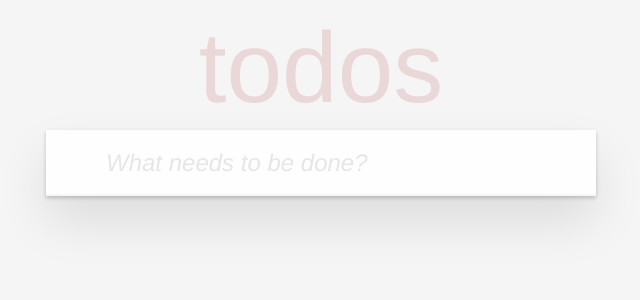
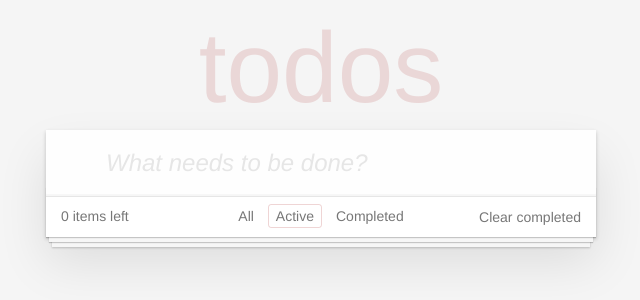
Before and after one commit to ssajous/todo-mvvm-example, a React (Create React App) app: page / in a window 1280 px wide. Shown: the top 300 px of the page, without its empty margins (319-959 px from the left). Built offline with nearby package versions, Linux system fonts and the light colour scheme.

Commit message:
demo working

```diff
--- a/package.json
+++ b/package.json
@@ -6,9 +6,12 @@
     "@testing-library/jest-dom": "^5.11.4",
     "@testing-library/react": "^11.1.0",
     "@testing-library/user-event": "^12.1.10",
+    "mobx": "^6.3.3",
+    "mobx-react": "^7.2.0",
     "react": "^17.0.2",
     "react-dom": "^17.0.2",
     "react-scripts": "4.0.3",
+    "uuid": "^8.3.2",
     "web-vitals": "^1.0.1"
   },
   "scripts": {
--- a/src/App.css
+++ /dev/null
@@ -1,38 +0,0 @@
-.App {
-  text-align: center;
-}
-
-.App-logo {
-  height: 40vmin;
-  pointer-events: none;
-}
-
-@media (prefers-reduced-motion: no-preference) {
-  .App-logo {
-    animation: App-logo-spin infinite 20s linear;
-  }
-}
-
-.App-header {
-  background-color: #282c34;
-  min-height: 100vh;
-  display: flex;
-  flex-direction: column;
-  align-items: center;
-  justify-content: center;
-  font-size: calc(10px + 2vmin);
-  color: white;
-}
-
-.App-link {
-  color: #61dafb;
-}
-
-@keyframes App-logo-spin {
-  from {
-    transform: rotate(0deg);
-  }
-  to {
-    transform: rotate(360deg);
-  }
-}
--- a/src/App.js
+++ b/src/App.js
@@ -1,17 +1,16 @@
-import logo from './logo.svg';
-import './App.css';
+import TodoFooter from './Todo/TodoFooter';
+import TodoInput from './Todo/TodoInput';
+import TodoItems from './Todo/TodoItems';
+import TodoListViewModel from './Todo/TodoListViewModel';
 
 function App() {
+  const todoModel = new TodoListViewModel();
+
   return (
     <div className="App">
-      <header className="header">
-        <h1>todos</h1>
-        <input
-          className="new-todo"
-          placeholder="What needs to be done?"
-        />
-
-      </header>
+      <TodoInput model={todoModel}></TodoInput>
+      <TodoItems model={todoModel}></TodoItems>
+      <TodoFooter model={todoModel}></TodoFooter>
     </div>
   );
 }
--- /dev/null
+++ b/src/Todo/TodoFooter.jsx
@@ -0,0 +1,25 @@
+import { observer } from 'mobx-react'
+import { TodoType } from './TodoListViewModel'
+
+
+const TodoFooter = observer((props) => {
+    const { model } = props;
+
+    const getClass = (filter) => model.filter === filter ? "selected" : ""
+
+    return (
+        <footer className="footer">
+            <span className="todo-count">
+                <strong>{model.activeTodos.length}</strong>
+                <span> items left</span>
+            </span>
+            <ul className="filters">
+                <li ><a href="/#" className={getClass(TodoType.ALL)} onClick={() => model.setFilterType(TodoType.ALL)}>All</a></li>
+                <li><a href="/#/active" className={getClass(TodoType.ACTIVE)} onClick={() => model.setFilterType(TodoType.ACTIVE)}>Active</a></li>
+                <li><a href="/#/complete" className={getClass(TodoType.COMPLETED)} onClick={() => model.setFilterType(TodoType.COMPLETED)}>Completed</a></li>
+            </ul>
+            <button className="clear-completed" onClick={model.clearCompleted}>Clear completed</button></footer>
+    )
+})
+
+export default TodoFooter
--- /dev/null
+++ b/src/Todo/TodoInput.jsx
@@ -0,0 +1,30 @@
+import { observer } from 'mobx-react';
+
+const TodoInput = observer((props) => {
+    const { model } = props;
+
+    const handleInputChange = (event) => {
+        model.updateCurrentTodo(event.target.value);
+    }
+
+    const handleSubmit = (event) => {
+        event.preventDefault();
+        model.addTodoItem();
+    }
+
+    return (
+        <header className="header">
+            <h1>todos</h1>
+            <form onSubmit={handleSubmit}>
+                <input
+                    className="new-todo"
+                    placeholder="What needs to be done?"
+                    value={model.currentTodo}
+                    onChange={handleInputChange}
+                />
+            </form>
+      </header>
+    )
+})
+
+export default TodoInput;
--- /dev/null
+++ b/src/Todo/TodoItem.jsx
@@ -0,0 +1,25 @@
+import { observer } from 'mobx-react';
+
+const TodoItem = observer((props) => {
+    const { model } = props;
+
+    const handleToggle = (event) => {
+        model.setStatus(event.target.checked);
+    }
+
+    return (
+        <>
+            <div className="view">
+                <input className="toggle"
+                    type="checkbox"
+                    checked={model.complete}
+                    onChange={handleToggle}></input>
+                <label>{model.value}</label>
+                <button className="destroy"></button>
+            </div>
+            {/* <input className="edit" value={item.value}></input> */}
+        </>
+    )
+})
+
+export default TodoItem;
--- /dev/null
+++ b/src/Todo/TodoItems.jsx
@@ -0,0 +1,14 @@
+import { observer } from 'mobx-react';
+import TodoItem from "./TodoItem"
+
+const TodoItems = observer((props) => {
+    const { model } = props;
+
+    return (
+        <ul className='todo-list'>
+            {model.currentTodos.map(todo => <li key={todo.id}><TodoItem model={todo}></TodoItem></li>)}
+        </ul>
+    )
+})
+
+export default TodoItems;
--- /dev/null
+++ b/src/Todo/TodoListViewModel.js
@@ -0,0 +1,89 @@
+import { makeAutoObservable, action, makeObservable, observable, computed } from "mobx";
+import { v4 as uuidv4 } from 'uuid'
+
+export class TodoItem {
+    id = "";
+    value = "";
+    complete = false;
+
+    constructor(value) {
+        makeAutoObservable(this, {
+            setStatus: action.bound
+        });
+        this.value = value;
+        this.id = uuidv4();
+    }
+
+    setStatus(completed) {
+        this.complete = completed;
+    }
+
+    get isActive() {
+        return !this.complete;
+    }
+}
+
+export const TodoType  = Object.freeze({
+    ALL: 'all',
+    ACTIVE: 'active',
+    COMPLETED: 'completed'
+})
+
+export default class TodoListViewModel {
+    todos = [];
+    currentTodo = '';
+    filter = TodoType.ACTIVE;
+
+    constructor() {
+        makeAutoObservable(this, {
+            addTodoItem: action.bound,
+            clearCompleted: action.bound,
+            updateCurrentTodo: action.bound,
+            setFilterType: action.bound,
+            clearCompleted: action.bound,
+            updateCurrentTodo: action.bound,
+            setFilterType: action.bound
+        });
+    }
+
+    addTodoItem() {
+        this.todos.push(new TodoItem(this.currentTodo));
+        this.currentTodo = '';
+    }
+
+    get activeTodos() {
+        return this.todos.filter(item => item.isActive);
+    }
+
+    get completedTodos() {
+        return this.todos.filter(item => item.complete);
+    }
+
+    get currentTodos() {
+        switch(this.filter) {
+            case TodoType.ALL:
+                return this.todos;
+            case TodoType.ACTIVE:
+                return this.activeTodos;
+            case TodoType.COMPLETED:
+                return this.completedTodos;
+            default:
+                return this.todos;
+        }
+
+    }
+
+    clearCompleted() {
+        const activeTodos = this.todos.filter(item => item.isActive);
+        this.todos.replace(activeTodos);
+        this.filter = TodoType.ACTIVE;
+    }
+
+    updateCurrentTodo(value) {
+        this.currentTodo = value;
+    }
+
+    setFilterType(todoType) {
+        this.filter = todoType;
+    }
+}
--- a/src/index.js
+++ b/src/index.js
@@ -7,7 +7,7 @@ import reportWebVitals from './reportWebVitals';
 
 ReactDOM.render(
   <React.StrictMode>
-    <section class="todoapp">
+    <section className="todoapp">
       <App />
     </section>
   </React.StrictMode>,
```
Also changed, not shown: 1 other file (tests, documents, lock files or other folders).
